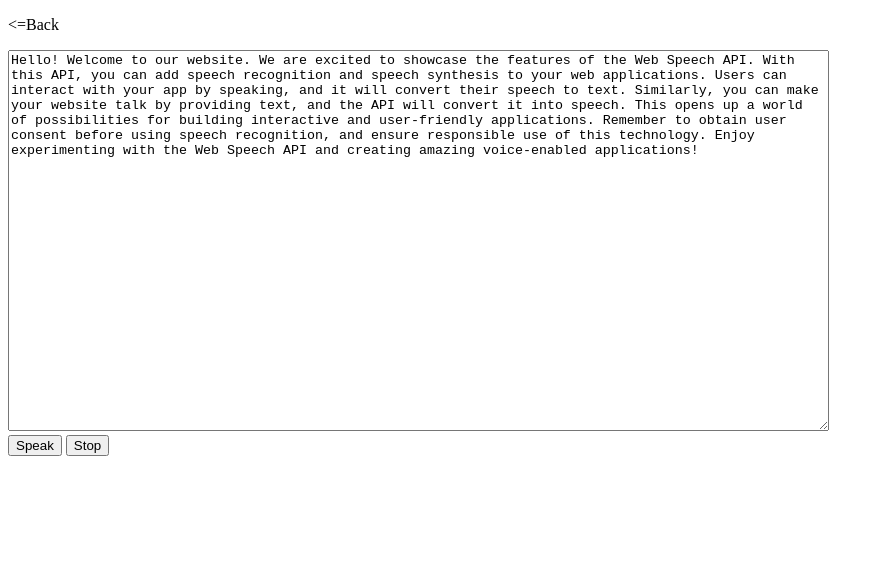
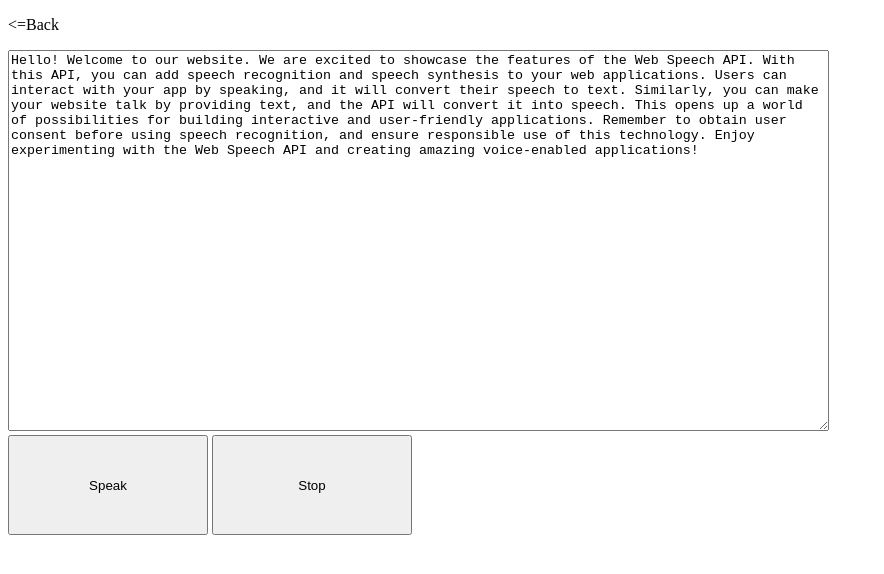
Before and after one commit to levani-k/TTS-examples, a plain HTML site: page web_speach_api.html in a window 1280 px wide. Shown: the whole page, without its empty margins (0-884 px from the left). Drawn offline with Linux system fonts and the light colour scheme.

Commit message:
Update web_speach_api.html

```diff
--- a/web_speach_api.html
+++ b/web_speach_api.html
@@ -3,6 +3,16 @@
   <head>
     <title>Web Speech API Example</title>
   </head>
+  <style>
+    #speak-button {
+      width: 200px;
+      height: 100px;
+    }
+    #stop-button {
+      width: 200px;
+      height: 100px;
+    }
+  </style>
   <body>
     <p onclick="location.href='index.html'"><=Back</p>
     <textarea id="text-to-read" rows="25" cols="100">
```
